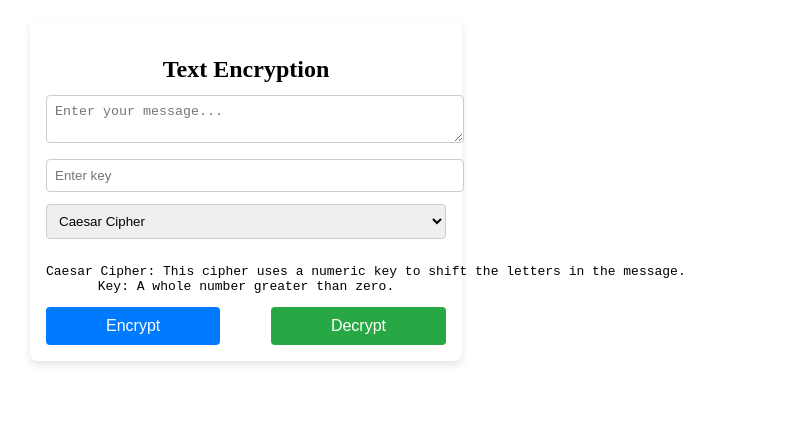
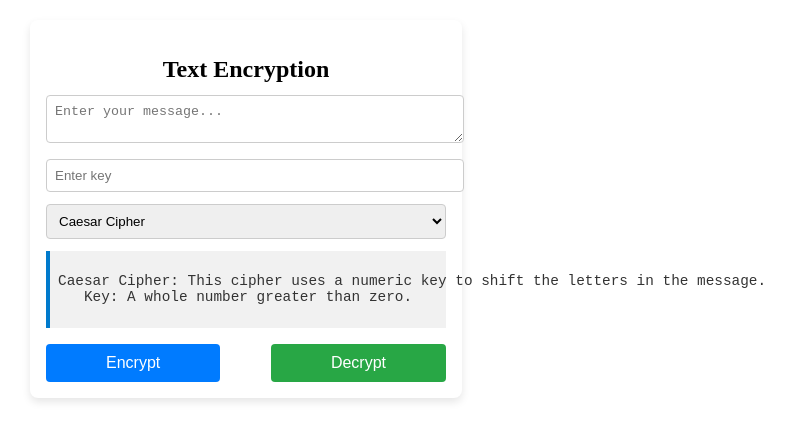
Before and after one commit to AndrewAscone/DeCypher, a React (Vite) app in the folder src/main/java/com/scone/DeCypher/frontend/: page / in a window 1280 px wide. Shown: the top 440 px of the page, without its empty margins (394-1188 px from the left). Built offline with nearby package versions, Linux system fonts and the light colour scheme.

Commit message:
Added some styling for the cipher info box

```diff
--- a/src/main/java/com/scone/DeCypher/frontend/src/DeCypherStyling.css
+++ b/src/main/java/com/scone/DeCypher/frontend/src/DeCypherStyling.css
@@ -53,3 +53,13 @@ h2 {
     border-radius: 4px;
     text-align: left;
 }
+
+.cipher-info {
+    background-color: #f1f1f1;
+    padding: 0.5rem;
+    margin-bottom: 1rem;
+    border-left: 4px solid #007acc;
+    white-space: pre-wrap;
+    font-size: 0.9rem;
+    color: #333;
+}
```
